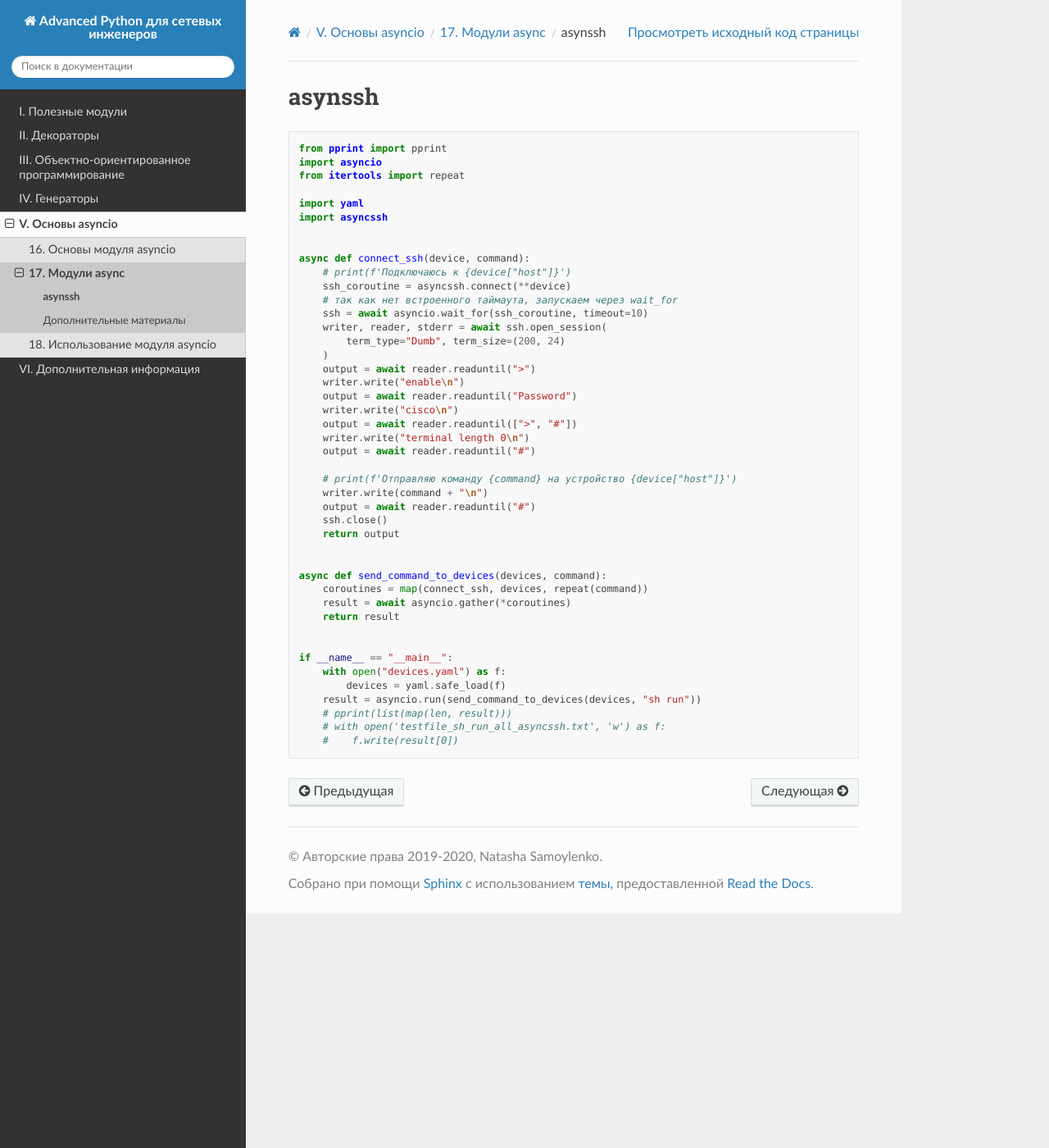
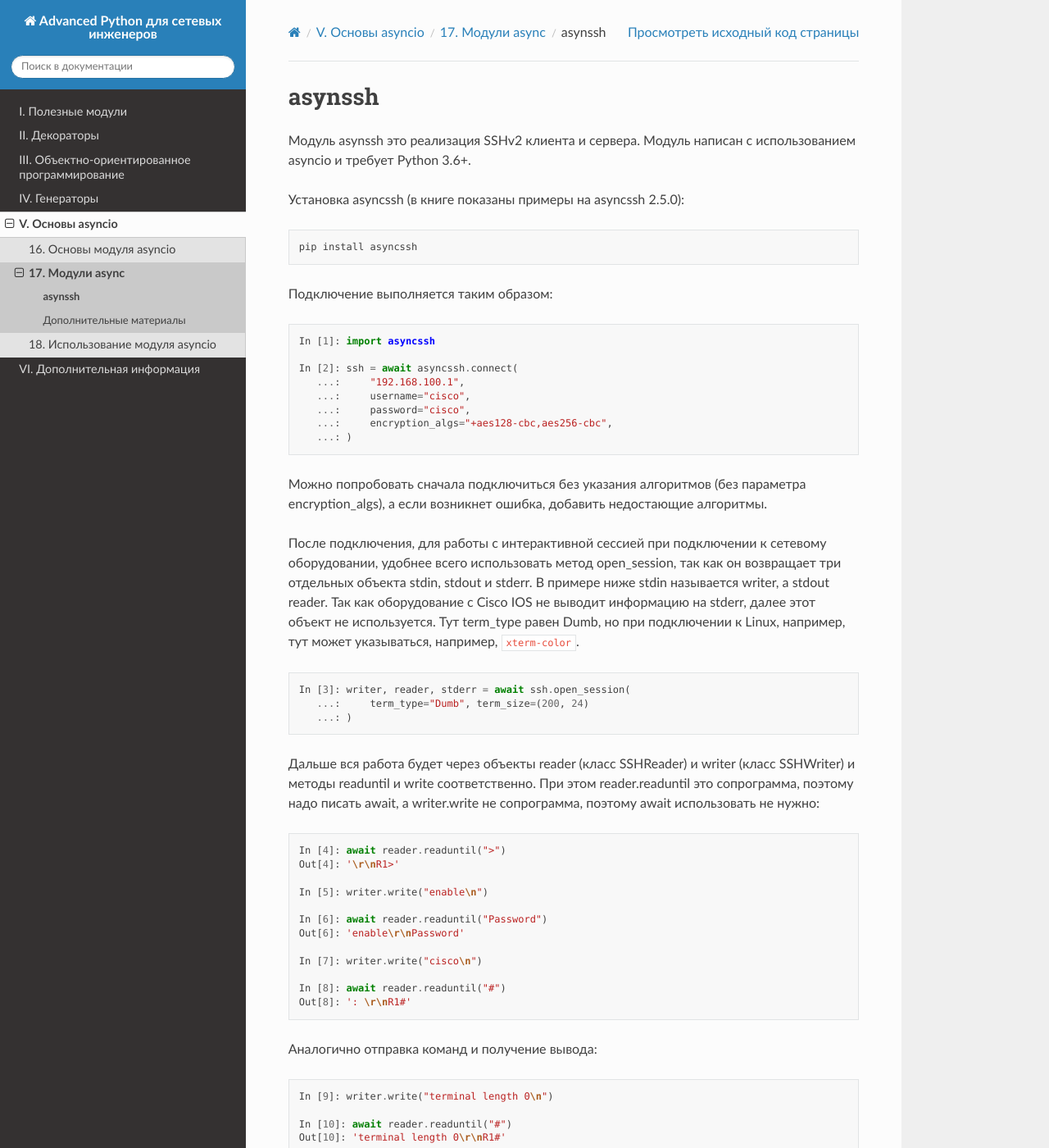
Before and after one commit to natenka/advpyneng-book, a Sphinx documentation site: the page built from docs/source/book/17_async_libraries/asyncssh.rst, in a window 1280 px wide and 1400 px high. Shown: the whole window at 82% size. Built offline with Sphinx 7.4.7 and the Read the Docs theme 2.0.0, drawn with Linux system fonts in a browser that asks for light colours; pages that are not in the unit, such as notebooks, are missing from menus; some of the changed text lies outside the part shown.

Commit message:
update asyncio basics

```diff
--- a/docs/source/book/17_async_libraries/asyncssh.rst
+++ b/docs/source/book/17_async_libraries/asyncssh.rst
@@ -1,49 +1,154 @@
 asynssh
 =======
+
+Модуль asynssh это реализация SSHv2 клиента и сервера. Модуль написан
+с использованием asyncio и требует Python 3.6+.
+
+Установка asyncssh (в книге показаны примеры на asyncssh 2.5.0):
+
+::
+
+    pip install asyncssh
+
+Подключение выполняется таким образом:
+
+.. code:: python
+
+    In [1]: import asyncssh
+
+    In [2]: ssh = await asyncssh.connect(
+       ...:     "192.168.100.1",
+       ...:     username="cisco",
+       ...:     password="cisco",
+       ...:     encryption_algs="+aes128-cbc,aes256-cbc",
+       ...: )
+
+Можно попробовать сначала подключиться без указания алгоритмов (без параметра
+encryption_algs), а если возникнет ошибка, добавить недостающие алгоритмы.
+
+После подключения, для работы с интерактивной сессией при подключении к сетевому
+оборудовании, удобнее всего использовать метод open_session, так как он возвращает
+три отдельных объекта stdin, stdout и stderr. В примере ниже stdin называется writer,
+а stdout reader. Так как оборудование с Cisco IOS не выводит информацию на stderr,
+далее этот объект не используется. Тут term_type равен Dumb, но при подключении к
+Linux, например, тут может указываться, например, ``xterm-color``.
+
+.. code:: python
+
+    In [3]: writer, reader, stderr = await ssh.open_session(
+       ...:     term_type="Dumb", term_size=(200, 24)
+       ...: )
+
+Дальше вся работа будет через объекты reader (класс SSHReader) и writer (класс SSHWriter)
+и методы readuntil и write соответственно. При этом reader.readuntil это сопрограмма,
+поэтому надо писать await, а writer.write не сопрограмма, поэтому await использовать не нужно:
+
+.. code:: python
+
+    In [4]: await reader.readuntil(">")
+    Out[4]: '\r\nR1>'
+
+    In [5]: writer.write("enable\n")
+
+    In [6]: await reader.readuntil("Password")
+    Out[6]: 'enable\r\nPassword'
+
+    In [7]: writer.write("cisco\n")
+
+    In [8]: await reader.readuntil("#")
+    Out[8]: ': \r\nR1#'
+
+Аналогично отправка команд и получение вывода:
+
+.. code:: python
+
+    In [9]: writer.write("terminal length 0\n")
+
+    In [10]: await reader.readuntil("#")
+    Out[10]: 'terminal length 0\r\nR1#'
+
+    In [11]: writer.write("sh ip int br\n")
+
+    In [12]: output = await reader.readuntil("#")
+
+    In [13]: output
+    Out[13]: 'sh ip int br\r\nInterface                  IP-Address      OK? Method Status                Protocol\r\nEthernet0/0                192.168.100.1   YES NVRAM  up                    up      \r\nEthernet0/1                192.168.200.1   YES NVRAM  up                    up      \r\nEthernet0/2                unassigned      YES NVRAM  up                    up      \r\nEthernet0/3                192.168.130.1   YES NVRAM  up                    up      \r\nLoopback8                  10.8.8.8        YES manual up                    up      \r\nLoopback9                  10.90.90.1      YES manual up                    up      \r\nLoopback22                 10.2.2.2        YES NVRAM  up                    up      \r\nLoopback33                 unassigned      YES unset  up                    up      \r\nLoopback55                 5.5.5.5         YES NVRAM  up                    up      \r\nLoopback100                10.1.1.100      YES manual up                    up      \r\nLoopback123                123.1.2.3       YES NVRAM  up                    up      \r\nLoopback300                10.30.3.3       YES manual up                    up      \r\nR1#'
+
+    In [14]: ssh.close()
+
+Тот же код в виде функции:
 
 .. code:: python
 
     from pprint import pprint
     import asyncio
-    from itertools import repeat
-
-    import yaml
     import asyncssh
 
 
-    async def connect_ssh(device, command):
-        # print(f'Подключаюсь к {device["host"]}')
-        ssh_coroutine = asyncssh.connect(**device)
-        # так как нет встроенного таймаута, запускаем через wait_for
-        ssh = await asyncio.wait_for(ssh_coroutine, timeout=10)
+    async def send_show(host, username, password, enable_password, command):
+        ssh = await asyncssh.connect(
+            host=host,
+            username=username,
+            password=password,
+            encryption_algs="+aes128-cbc,aes256-cbc",
+        )
+
         writer, reader, stderr = await ssh.open_session(
             term_type="Dumb", term_size=(200, 24)
         )
         output = await reader.readuntil(">")
         writer.write("enable\n")
         output = await reader.readuntil("Password")
-        writer.write("cisco\n")
+        writer.write(f"{enable_password}\n")
         output = await reader.readuntil([">", "#"])
         writer.write("terminal length 0\n")
         output = await reader.readuntil("#")
 
-        # print(f'Отправляю команду {command} на устройство {device["host"]}')
-        writer.write(command + "\n")
+        writer.write(f"{command}\n")
         output = await reader.readuntil("#")
         ssh.close()
         return output
 
 
+    if __name__ == "__main__":
+        r1 = {
+            'host': '192.168.100.1',
+            'username': 'cisco',
+            'password': 'cisco',
+            'enable_password': 'cisco',
+        }
+        result = asyncio.run(send_show(**r1, command="sh ip int br"))
+        print(result)
+
+Пока что это одна функция, которая последовательно выполняет ряд действий на
+одном устройстве, но каждый await в функции, это точка где идет ожидание
+ввода-вывода и в этих точках можно переключаться на другие функции.
+Например, если запустить подключение с помощью этой функции на несколько устройств.
+
+.. code:: python
+
     async def send_command_to_devices(devices, command):
-        coroutines = map(connect_ssh, devices, repeat(command))
+        coroutines = [send_show(**device, command=command) for device in devices]
         result = await asyncio.gather(*coroutines)
         return result
 
 
     if __name__ == "__main__":
-        with open("devices.yaml") as f:
-            devices = yaml.safe_load(f)
-        result = asyncio.run(send_command_to_devices(devices, "sh run"))
-        # pprint(list(map(len, result)))
-        # with open('testfile_sh_run_all_asyncssh.txt', 'w') as f:
-        #    f.write(result[0])
+        devices = [
+            {'host': '192.168.100.1',
+             'username': 'cisco',
+             'password': 'cisco',
+             'enable_password': 'cisco'},
+            {'host': '192.168.100.2',
+             'username': 'cisco',
+             'password': 'cisco',
+             'enable_password': 'cisco'},
+            {'host': '192.168.100.3',
+             'username': 'cisco',
+             'password': 'cisco',
+             'enable_password': 'cisco'},
+        ]
+        result = asyncio.run(send_command_to_devices(devices, "sh ip int br"))
+        pprint(result, width=120)
+
+Теперь подключение выполняется на три устройства параллельно, с помощью gather.
--- a/docs/source/book/17_async_libraries/further_reading.rst
+++ b/docs/source/book/17_async_libraries/further_reading.rst
@@ -5,6 +5,7 @@
 
 * `Модуль asyncio <https://docs.python.org/3.7/library/asyncio.html>`__
 * `asyncssh <https://asyncssh.readthedocs.io/en/latest/>`__
+* `Примеры asyncssh <https://asyncssh.readthedocs.io/en/stable/#client-examples>`__
 * `netdev <http://netdev.readthedocs.io/>`__
 * `aiofiles <https://github.com/Tinche/aiofiles>`__
 * `aiohttp <https://docs.aiohttp.org/en/stable/>`__
--- a/docs/source/book/17_async_libraries/index.rst
+++ b/docs/source/book/17_async_libraries/index.rst
@@ -4,6 +4,12 @@
 
 17. Модули async
 ================
+
+Почти все модули, которые работали в многопоточном варианте, не будут работать
+с asyncio, так как они будут блокировать работу и не будут отдавать управление
+циклу событий.
+
+В этом разделе рассматриваются модули:
 
 * asyncssh
 * netdev
```
